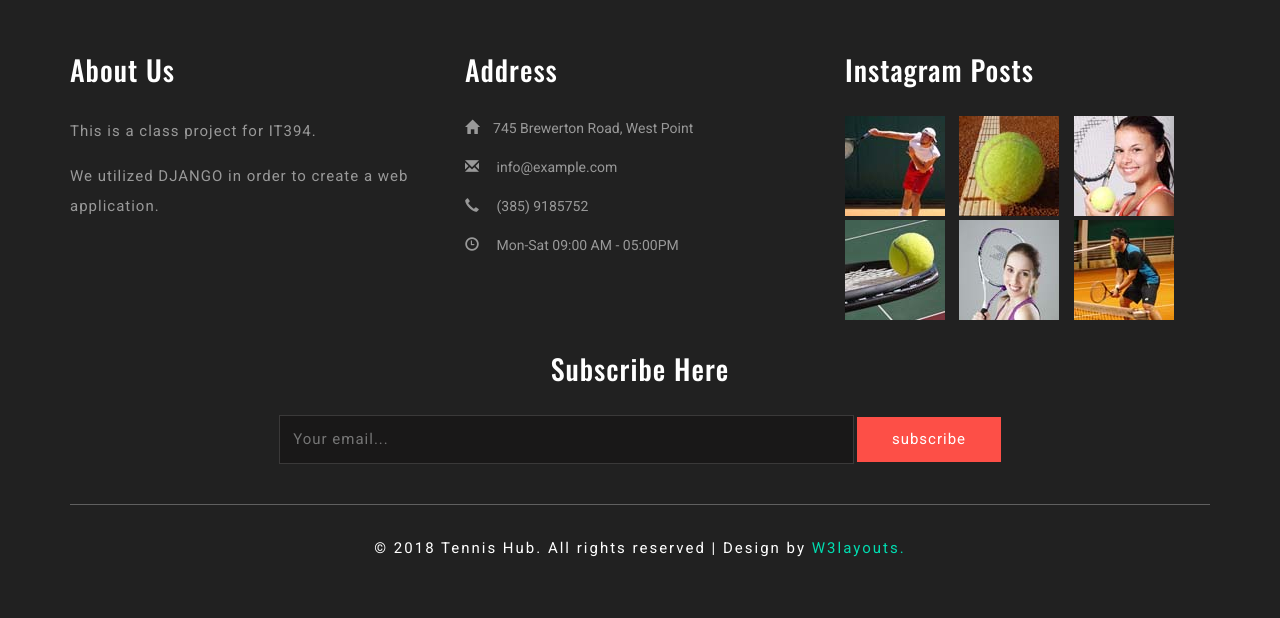
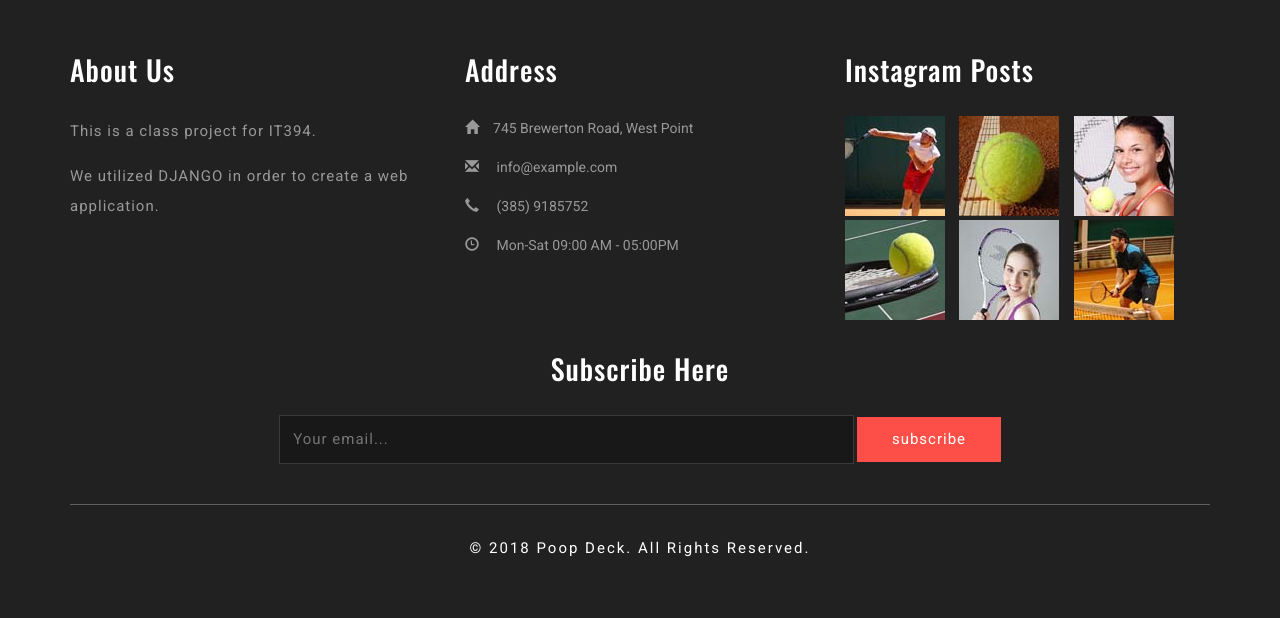
Before and after one commit to x95881/theReppo, a Django app: page / in a window 1280 px wide. Shown: the part 5723-6341 px from the top of the page. Run offline with Django 3.2, Linux system fonts and the light colour scheme; data comes from the database, SQL or seed files in the repository; some libraries are stand-ins or nearby versions.

Commit message:
Update base1.html

```diff
--- a/poopdeck/templates/poopdeck/base1.html
+++ b/poopdeck/templates/poopdeck/base1.html
@@ -622,7 +622,7 @@
 							<figure class="effect-bubba">
 								<img class="img-responsive" src="images/g6.jpg" alt="">
 								<figcaption>
-									<h4 class="gal">Poop Deck</h4>
+									<h4 class="gal">PoopDeck</h4>
 								</figcaption>
 							</figure>
 						</a>
@@ -806,8 +806,7 @@
 				<div class="clearfix"> </div>
 			</div>
 			<div class="w3agile_footer_copy">
-				<p>© 2018 Tennis Hub. All rights reserved | Design by
-					<a href="http://w3layouts.com/">W3layouts.</a>
+				<p>© 2018 Poop Deck. All Rights Reserved.
 				</p>
 			</div>
 		</div>
```
